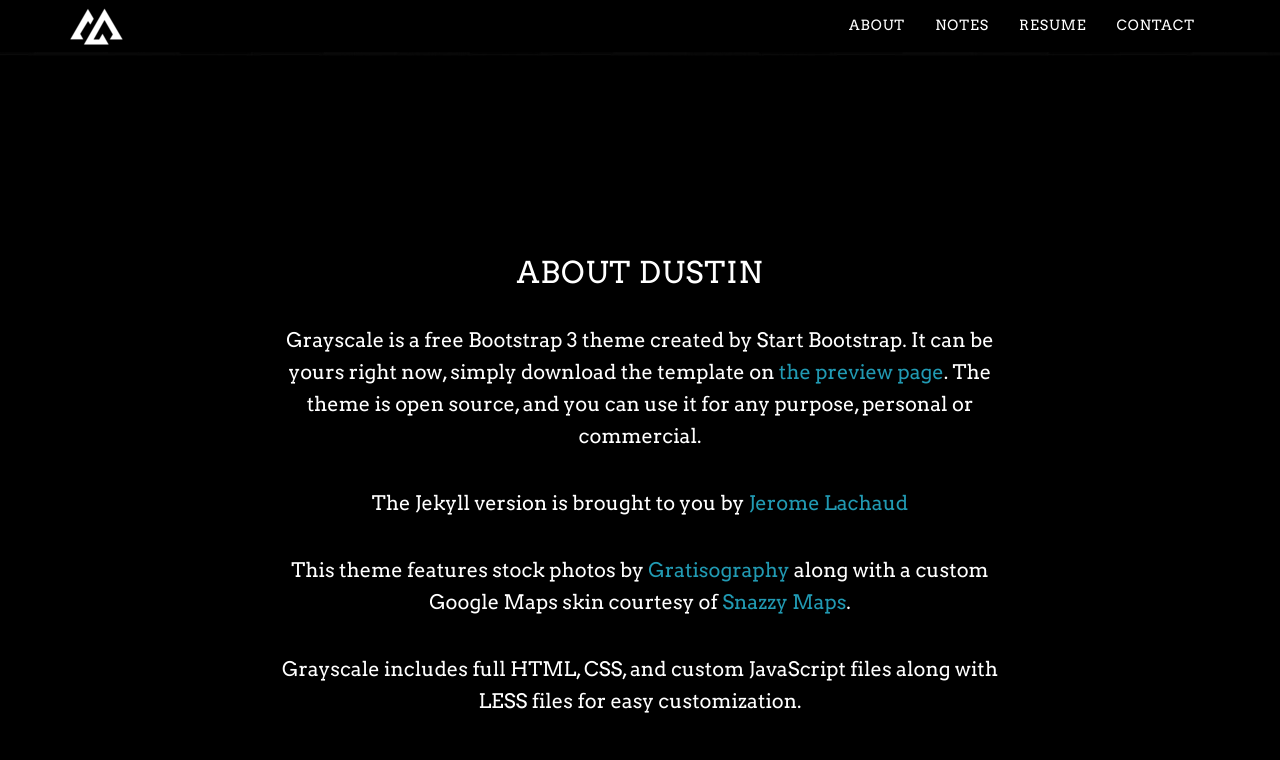
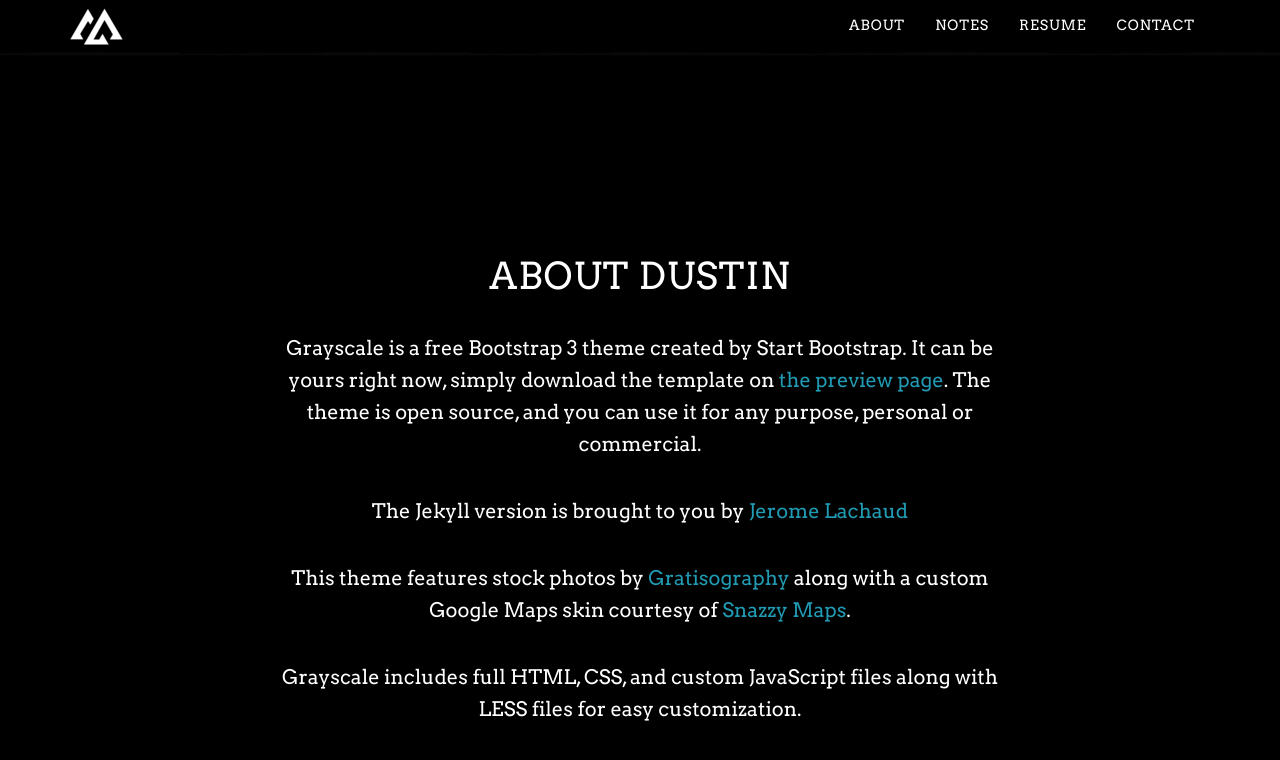
Before and after one commit to dustinwmooney/dustinmooney.website, a Jekyll site: the page built from index.html, in a window 1280 px wide and 900 px high, scrolled down 844 px. Shown: the top 760 px of the window. Built offline with Jekyll 4.4.1, drawn with Linux system fonts in a browser that asks for light colours; nearby versions of some CDN libraries.

Commit message:
Update grayscale.css

```diff
--- a/_includes/css/grayscale.css
+++ b/_includes/css/grayscale.css
@@ -31,6 +31,7 @@ h2 {
     font-family: 'Arvo', Arial, sans-serif;
     font-weight: 500;
     letter-spacing: 1px;
+    font-size: 37px;
 }
 
 h3 {
```
